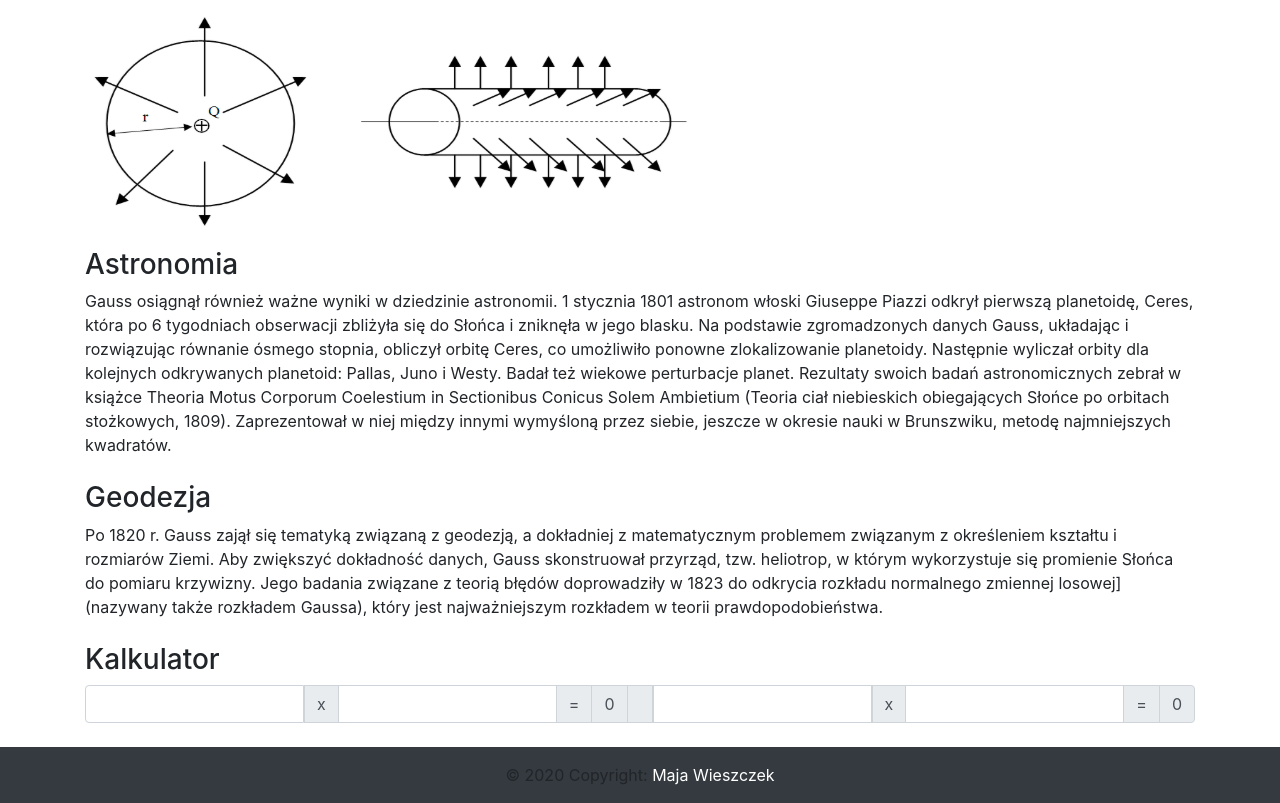
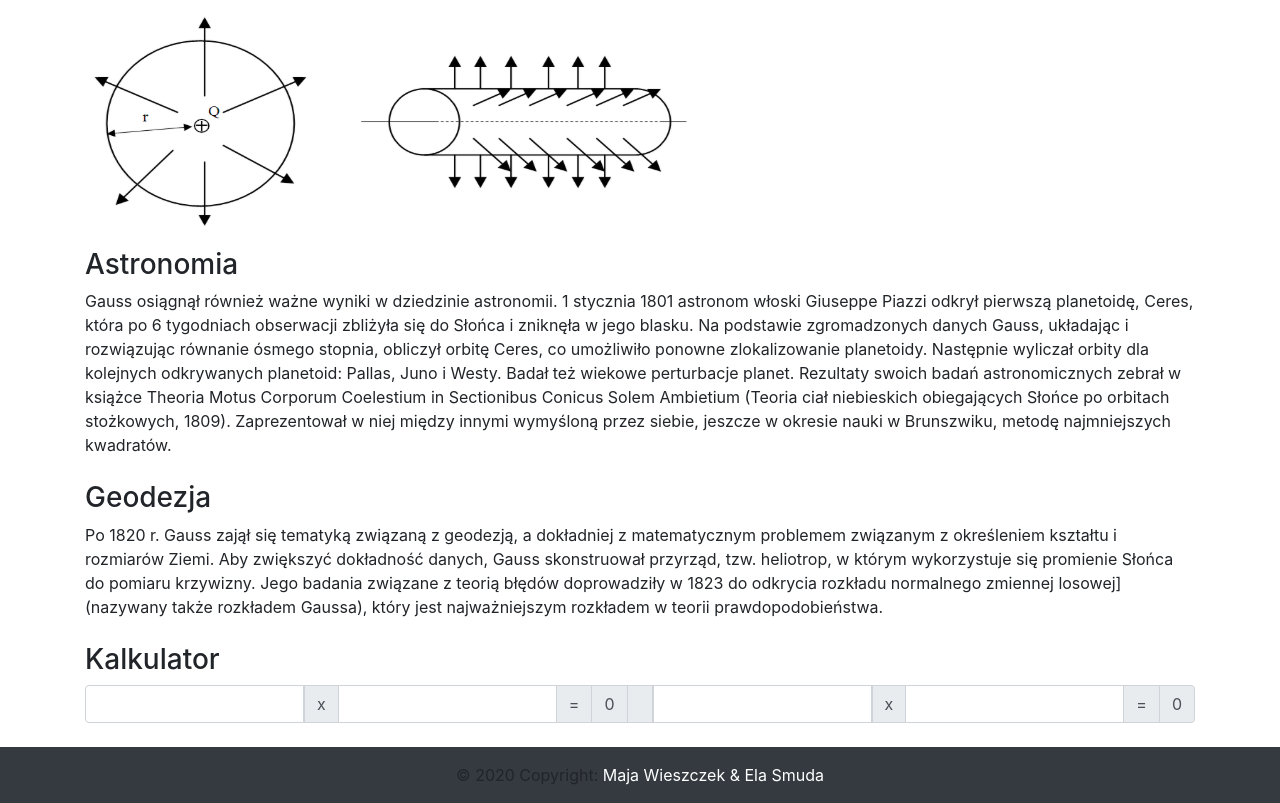
Before and after one commit to piotrgrohs/GaussSite, a website: page src/copy/index.html in a window 1280 px wide. Shown: the part 1698-2501 px from the top of the page. Drawn offline with nearby package versions, Linux system fonts and the light colour scheme; files that its build step writes are made by us from their sources; files whose address does not match are found by name.

Commit message:
add site author

```diff
--- a/src/copy/index.html
+++ b/src/copy/index.html
@@ -214,7 +214,7 @@
   <footer class="page-footer font-small bg-dark">
 
     <div class="footer-copyright text-center py-3">© 2020 Copyright:
-      <a class="text-white" href="#"> Maja Wieszczek</a>
+      <a class="text-white" href="#"> Maja Wieszczek & Ela Smuda</a>
     </div>
 
   </footer>
```
